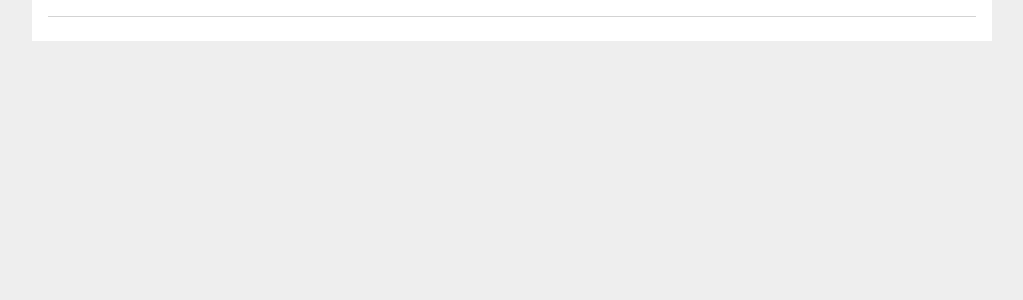
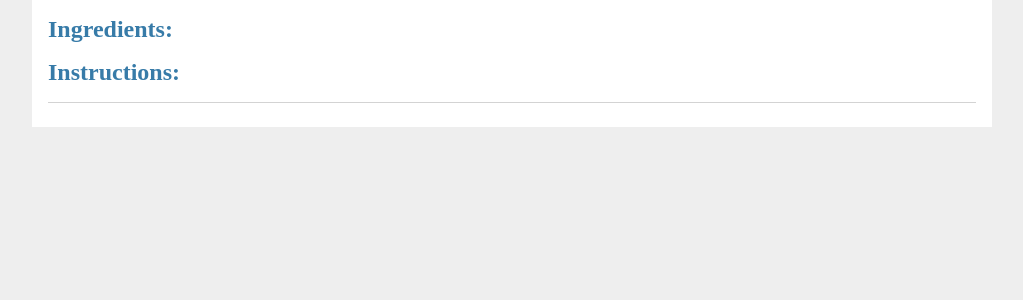
Before and after one commit to martanunesdea/recipe-db, a Flask app: page /1/view_full_details in a window 1280 px wide. Shown: the part 98-398 px from the top of the page, without its empty margins (128-1151 px from the left). Run offline with Flask 2, Linux system fonts and the light colour scheme; a database or web service that is not in the repository returns one stand-in record (values such as "Sample title"); some libraries are stand-ins or nearby versions.

Commit message:
changed display of recipe details

```diff
--- a/app/db.py
+++ b/app/db.py
@@ -53,9 +53,8 @@
     collection_name = dbname["recipes"]
     last_id = collection_name.find_one(sort=[("id", -1)])["id"]
     item["id"] = last_id + 1
+    collection_name.insert(item)
 
-    result = collection_name.insert(item)
-    print(result)
 
 def db_update(id, title, ingredients, instructions):
     result = get_db()["recipes"].update_one({"id": id}, {"$set": {"id": id, "title": title, "ingredients": ingredients, "instructions": instructions}})
--- a/app/recipe.py
+++ b/app/recipe.py
@@ -28,6 +28,7 @@
     this_ingredients = ""
     this_instructions = ""
     this_tags = ""
+    entry = dict()
     for field in unformatted_recipe:
         for k, val in field.items():
             if k == "id":
@@ -78,6 +79,9 @@
     title = recipe["title"]
     ingredients = recipe["ingredients"]
     instructions = recipe["instructions"]
+    # Prepare for display
+    ingredients = ingredients.split('\n')
+    instructions = instructions.split('\n')
 
     return title, ingredients, instructions
 
--- a/app/templates/recipes/view_full_details.html
+++ b/app/templates/recipes/view_full_details.html
@@ -5,7 +5,13 @@
 {% endblock %}
 
 {% block content %}
-  <p>{{ ingredients }}</p>
-  <p>{{ instructions }}</p>
+  <h2>Ingredients:</h2>
+  {% for ingredient in ingredients %}
+    <p>{{ ingredient }}</p>
+  {% endfor %}
+  <h2>Instructions:</h2>
+  {% for instruction in instructions %}
+    <p>{{ instruction }}</p>
+  {% endfor %}
   <hr>
 {% endblock %}
```
